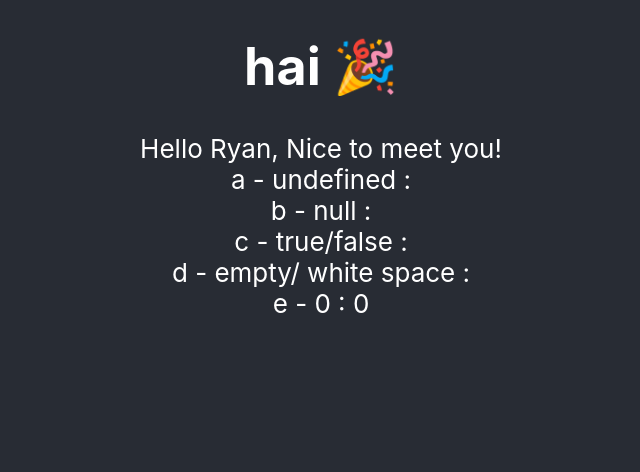
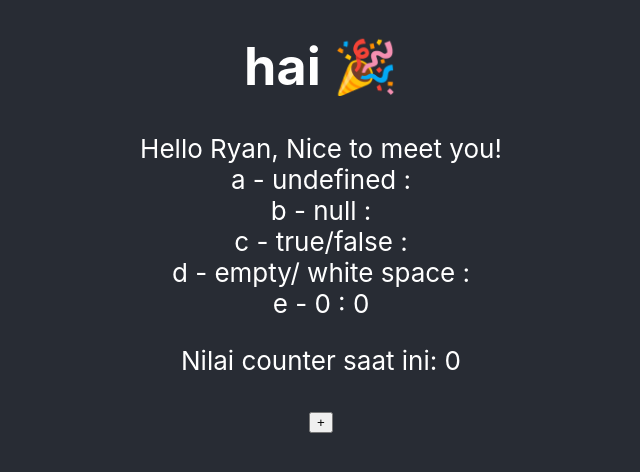
Before and after one commit to ryfazrin/react-playgorund, a React (Create React App) app: page / in a window 1280 px wide. Shown: the top 472 px of the page, without its empty margins (319-959 px from the left). Built offline with nearby package versions, Linux system fonts and the light colour scheme.

Commit message:
Membuat counter
Membuat counter tanpa state

```diff
--- a/src/App.js
+++ b/src/App.js
@@ -1,4 +1,5 @@
 import "./App.css";
+import Counter from "./components/Counter";
 import Hello from "./components/Hello";
 import Rendering from "./components/Rendering";
 
@@ -17,6 +18,7 @@
         <Title text="hai" />
         <Hello name="Ryan" gretting="Nice to meet you" />
         <Rendering />
+        <Counter />
       </header>
     </div>
   );
--- /dev/null
+++ b/src/components/Counter.js
@@ -0,0 +1,16 @@
+const Counter = () => {
+  let number = 0;
+  const increment = () => {
+    number += 1;
+    console.log(number);
+  };
+
+  return (
+    <div>
+      <p>Nilai counter saat ini: {number}</p>
+      <button onClick={increment}> + </button>
+    </div>
+  );
+};
+
+export default Counter;
```
